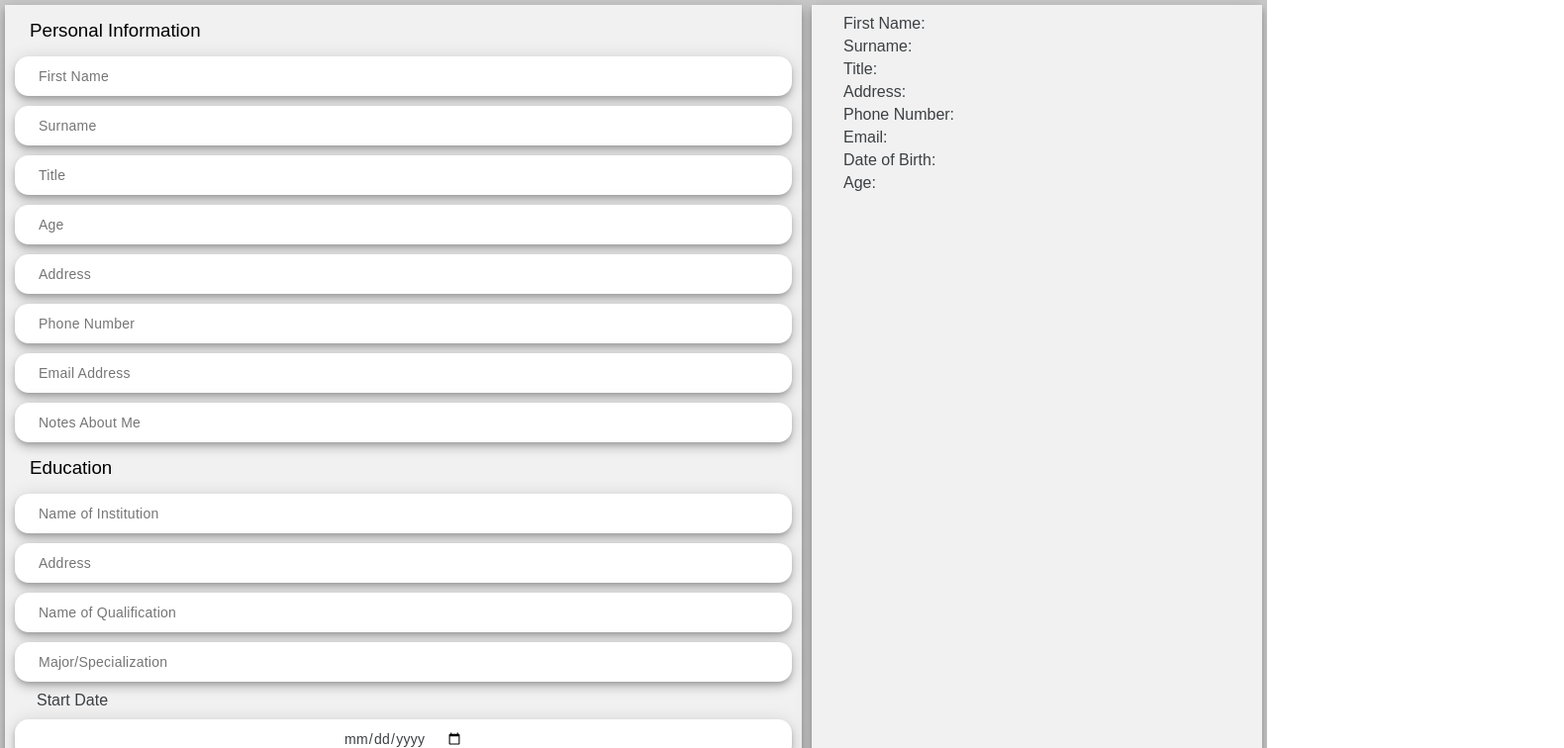
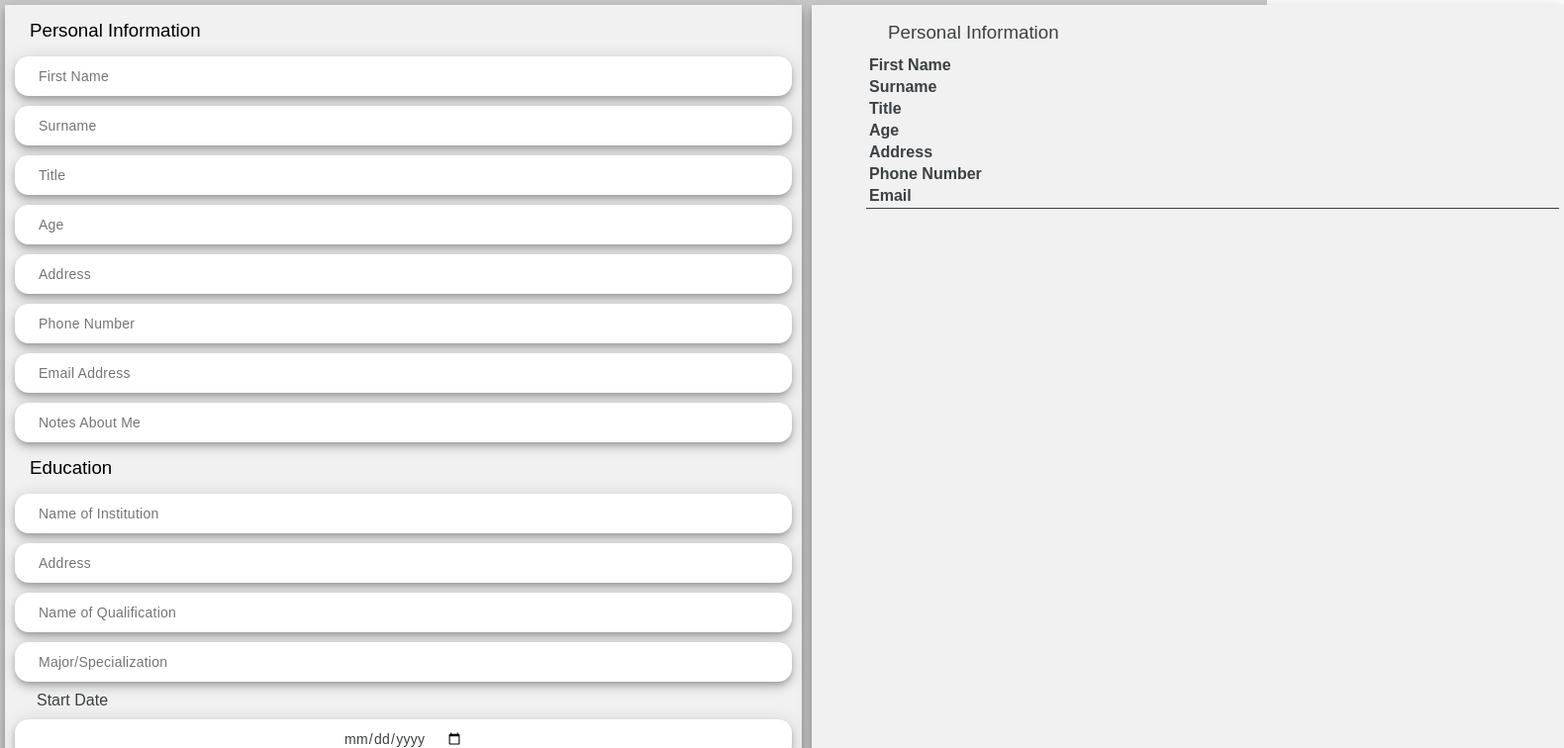
Before and after one commit to ScottCRed/cv-app, a React (Create React App) app: page / in a window 1280 px wide. Shown: the top 756 px of the page at 99% size, 1580 px wide, since content can reach past the window. Built offline with nearby package versions, Linux system fonts and the light colour scheme.

Commit message:
Add and style personal info table

```diff
--- a/src/App.css
+++ b/src/App.css
@@ -104,3 +104,10 @@ h3 {
 .btnReset {
     background-color: red;
 }
+
+.personalTbl {
+    color: #3c4043;
+    margin-left: 50px;
+    border-bottom: 1px solid #3c4043;
+    min-width: 700px;
+}
--- a/src/components/PersonalInfoPreview.js
+++ b/src/components/PersonalInfoPreview.js
@@ -2,25 +2,43 @@ import React from "react";
 
 function PersonalInfoPreview(props) {
     const {personalInfo} = props;
-    let dob = new Date(personalInfo.birthDate);
-    let monthDiff = Date.now() - dob;
-    let dateDiff = new Date(monthDiff);
-    let year = dateDiff.getUTCFullYear();
-    let age;
 
-    if (typeof age === 'number' && age > 0) {
-        age = Math.abs(year - 1970);
-      }
     return (
-        <div>
-            <p>First Name: {personalInfo.firstName}</p>
-            <p>Surname: {personalInfo.surname}</p>
-            <p>Title: {personalInfo.title}</p>
-            <p>Address: {personalInfo.address}</p>
-            <p>Phone Number: {personalInfo.phoneNo}</p>
-            <p>Email: {personalInfo.email}</p>
-            <p>Date of Birth: {personalInfo.birthDate}</p>
-            <p>Age: {age}</p>
+        <div className="personalInfoWrapper">
+            <table className="personalTbl">
+                <thead><h3>Personal Information</h3></thead>
+                <tbody>
+                <tr>
+                    <td style={{'width': '30%'}}><b>First Name </b></td>
+                    <td>{personalInfo.firstName}</td>
+                </tr>
+                <tr>
+                    <td><b>Surname </b></td>
+                    <td>{personalInfo.surname}</td>
+                </tr>
+                <tr>
+                    <td><b>Title </b> </td>
+                    <td>{personalInfo.title}</td>
+                </tr>
+                <tr>
+                    <td><b>Age </b> </td>
+                    <td>{personalInfo.age}</td>
+                </tr>
+                <tr>
+                    <td><b>Address </b></td>
+                    <td>{personalInfo.address}</td>
+                </tr>
+                <tr>
+                    <td><b>Phone Number </b></td>
+                    <td>{personalInfo.phoneNo}</td>
+                </tr>
+                <tr>
+                    <td><b>Email </b></td>
+                    <td>{personalInfo.email}</td>
+                </tr>
+                </tbody>
+            </table>
+            <div className="break"></div>
         </div>
     )
 }
```
